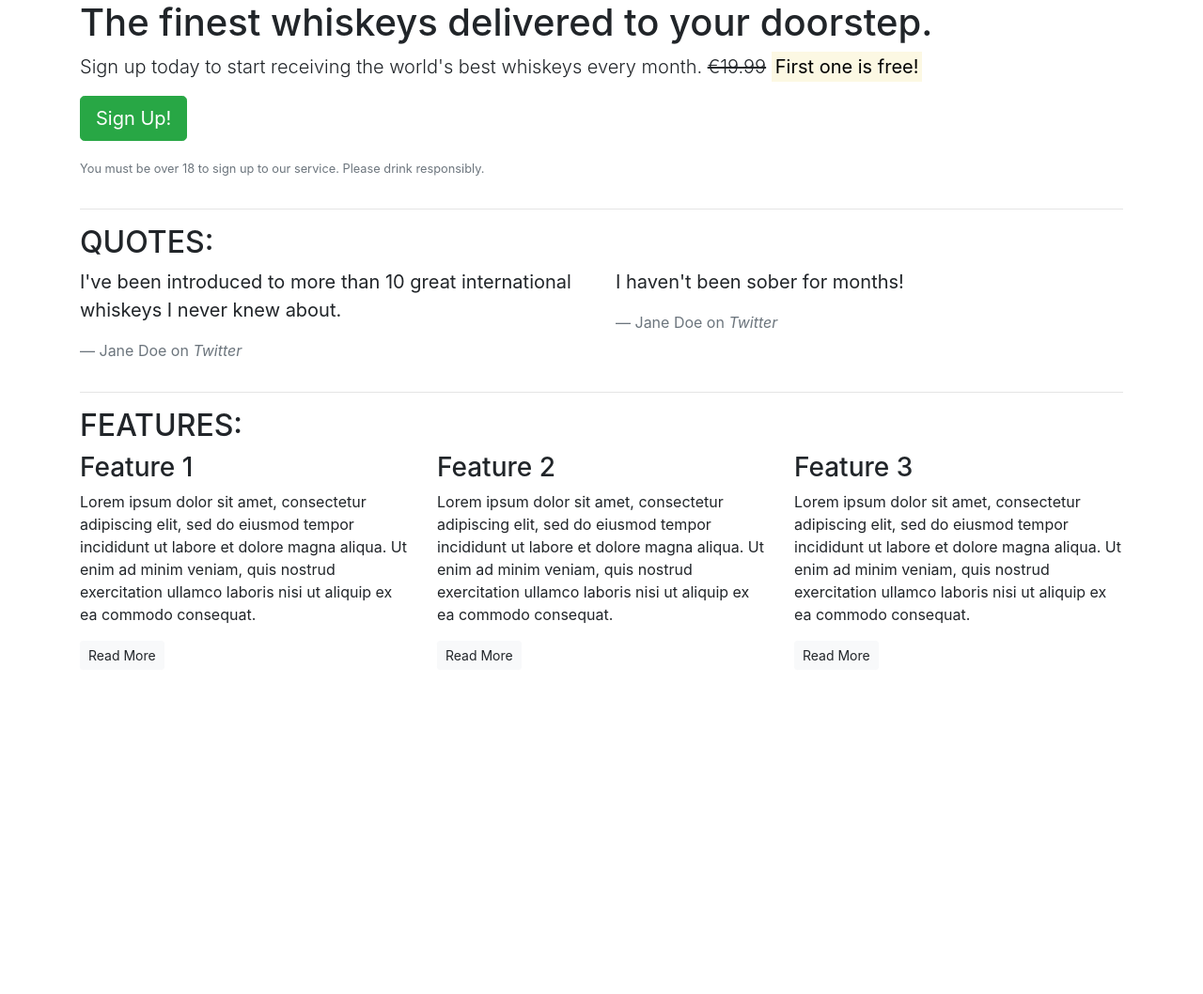
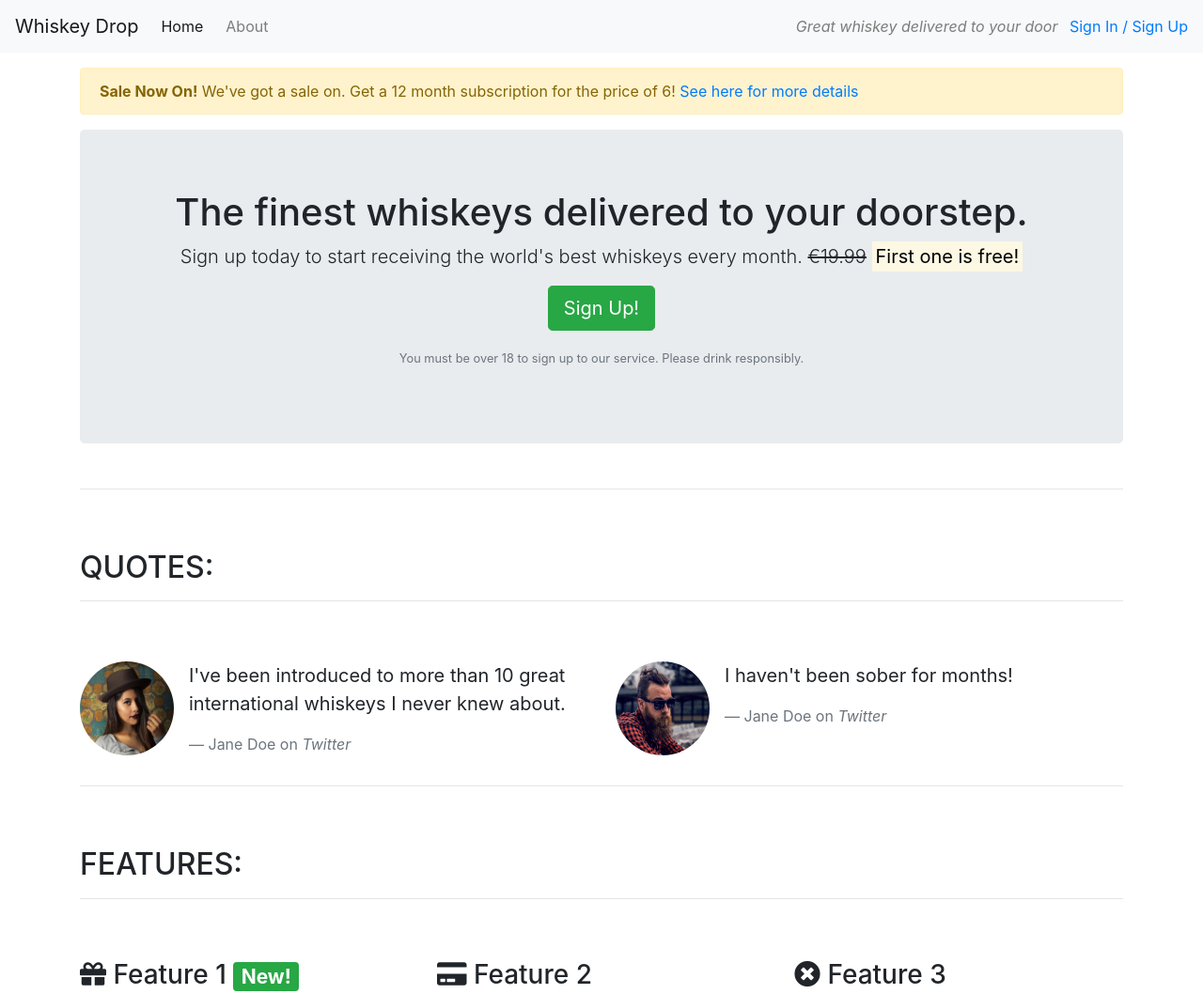
Before and after one commit to juanchitopimo/bootstrap-2, a plain HTML site: page index.html in a window 1280 px wide. Shown: the top 1058 px of the page at 94% size. Before the commit the page ends 800 px from the top, so only its background shows below. Drawn offline with nearby package versions, Linux system fonts and the light colour scheme.

Commit message:
added 2 img to the quote sections and a warning alert sale on the topm of the header. Also maked it mobile resposnsive

```diff
--- a/index.html
+++ b/index.html
@@ -6,16 +6,43 @@
     <meta name="viewport" content="width=device-width, initial-scale=1.0">
     <title>Whiskey Drop | Taste a new whiskey every month</title>
     <link rel="stylesheet" href="https://maxcdn.bootstrapcdn.com/bootstrap/4.1.3/css/bootstrap.min.css">
+    <link rel="stylesheet" href="https://use.fontawesome.com/releases/v5.6.1/css/all.css" integrity="sha384-gfdkjb5BdAXd+lj+gudLWI+BXq4IuLW5IT+brZEZsLFm++aCMlF1V92rMkPaX4PP" crossorigin="anonymous">
 </head>
 
 <body>
-    <article class="container">
+    <!--Nav-->
+    <nav class="navbar navbar-light navbar-expand-sm bg-light">
+        <a href="/" class="navbar-brand">
+                    Whiskey Drop</a>
+        <ul class="navbar-nav mr-auto">
+            <li class="active nav-item mr-2"><a class="nav-link" href="/">Home</a></li>
+            <li class="nav-item mr-2"><a class="nav-link" href="">About</a></li>
+            <li class="nav-item mr-2 d-block d-sm-none"><a class="nav-link" href="">Sign In / Sign Up</a></li>
+        </ul>
+
+        <div class="d-none d-md-block">
+            <p class="navbar-text my-auto mr-2"><i>Great whiskey delivered to your door</i></p>
+            <a href="/login">Sign In / Sign Up</a>
+        </div>
+        <!--</div>-->
+    </nav>
+    <article class="container mt-3">
+        <div class="row d-none d-sm-block">
+            <div class="col-12">
+                <div class="alert alert-warning">
+                    <strong>Sale Now On!</strong> We've got a sale on. Get a 12 month subscription for the price of 6! <a href="">See here for more details</a>
+                </div>
+            </div>
+        </div>
         <!-- Callout -->
         <div class="row">
             <div class="col-12">
-                <section class="callout">
+                <section class="callout jumbotron text-center">
                     <h1>The finest whiskeys delivered to your doorstep.</h1>
-                    <p class="lead">Sign up today to start receiving the world's best whiskeys every month. <s>€19.99</s> <strong><mark>First one is free!</mark></strong></p>
+                    <p class="lead">Sign up today to start receiving the world's best whiskeys every month.
+                        <s class="d-none d-sm-inline">€19.99</s>
+                        <span class="d-inline d-sm-none"><br></span>
+                        <strong><mark>First one is free!</mark></strong></p>
                     <p><button class="btn btn-lg btn-success">Sign Up!</button></p>
                     <p class="text-muted"><small>You must be over 18 to sign up to our service. Please drink responsibly.</small></p>
                 </section>
@@ -23,57 +50,71 @@
         </div>
         <!-- /.callout -->
         <hr>
-
         <!-- Quotes -->
         <section class="quotes">
             <div class="row">
-                <div class="col-12">
+                <div class="col-12 my-5">
                     <h2 class="text-uppercase">Quotes:</h2>
+                    <hr />
                 </div>
             </div>
             <div class="row">
                 <div class="col-12 col-md-6">
+                    <div class="media">
+                        <div class="d-none d-sm-block">
+                            <img src="images/girl-image.png" class="rounded-circle mr-3" height=100 width=100>
+                        </div>
+                        <div class="media-body">
                             <blockquote class="blockquote">
                                 <p>I've been introduced to more than 10 great international whiskeys I never knew about.</p>
                                 <footer class="blockquote-footer">Jane Doe on <cite title="Twitter">Twitter</cite></footer>
                             </blockquote>
                         </div>
+                    </div>
+                </div>
                 <div class="col-12 col-md-6">
+                    <div class="media">
+                        <div class="d-none d-sm-block">
+                            <img src="images/guy-image.png" class="rounded-circle mr-3" height=100 width=100>
+                        </div>
+                        <div class="media-body">
                             <blockquote class="blockquote">
                                 <p>I haven't been sober for months!</p>
                                 <footer class="blockquote-footer">Jane Doe on <cite title="Twitter">Twitter</cite></footer>
                             </blockquote>
                         </div>
                     </div>
+                </div>
+            </div>
         </section>
         <!-- /.quotes -->
         <hr>
-
         <!-- Features -->
         <section class="features">
             <div class="row">
-                <div class="col-12">
+                <div class="col-12 my-5">
                     <h2 class="text-uppercase">Features:</h2>
+                    <hr />
                 </div>
             </div>
             <div class="row">
                 <div class="col-12 col-md-6 col-lg-4">
                     <div class="feature">
-                        <h3>Feature 1</h3>
+                        <h3><i class="fas fa-gift d-none d-sm-inline"></i> Feature 1 <span class="badge badge-success">New!</span></h3>
                         <p>Lorem ipsum dolor sit amet, consectetur adipiscing elit, sed do eiusmod tempor incididunt ut labore et dolore magna aliqua. Ut enim ad minim veniam, quis nostrud exercitation ullamco laboris nisi ut aliquip ex ea commodo consequat.</p>
                         <p><a class="btn btn-sm btn-light" href="">Read More</a></p>
                     </div>
                 </div>
                 <div class="col-12 col-md-6 col-lg-4">
                     <div class="feature">
-                        <h3>Feature 2</h3>
+                        <h3><i class="fas fa-credit-card d-none d-sm-inline"></i> Feature 2</h3>
                         <p>Lorem ipsum dolor sit amet, consectetur adipiscing elit, sed do eiusmod tempor incididunt ut labore et dolore magna aliqua. Ut enim ad minim veniam, quis nostrud exercitation ullamco laboris nisi ut aliquip ex ea commodo consequat.</p>
                         <p><a class="btn btn-sm btn-light" href="">Read More</a></p>
                     </div>
                 </div>
                 <div class="col-12 d-md-none d-lg-block col-lg-4">
                     <div class="feature">
-                        <h3>Feature 3</h3>
+                        <h3><i class="fas fa-times-circle d-none d-sm-inline"></i> Feature 3</h3>
                         <p>Lorem ipsum dolor sit amet, consectetur adipiscing elit, sed do eiusmod tempor incididunt ut labore et dolore magna aliqua. Ut enim ad minim veniam, quis nostrud exercitation ullamco laboris nisi ut aliquip ex ea commodo consequat.</p>
                         <p><a class="btn btn-sm btn-light" href="">Read More</a></p>
                     </div>
```
Also changed, not shown: images/girl-image.png (added), images/guy-image.png (added). Lines whose indentation alone changed are shown as unchanged.
